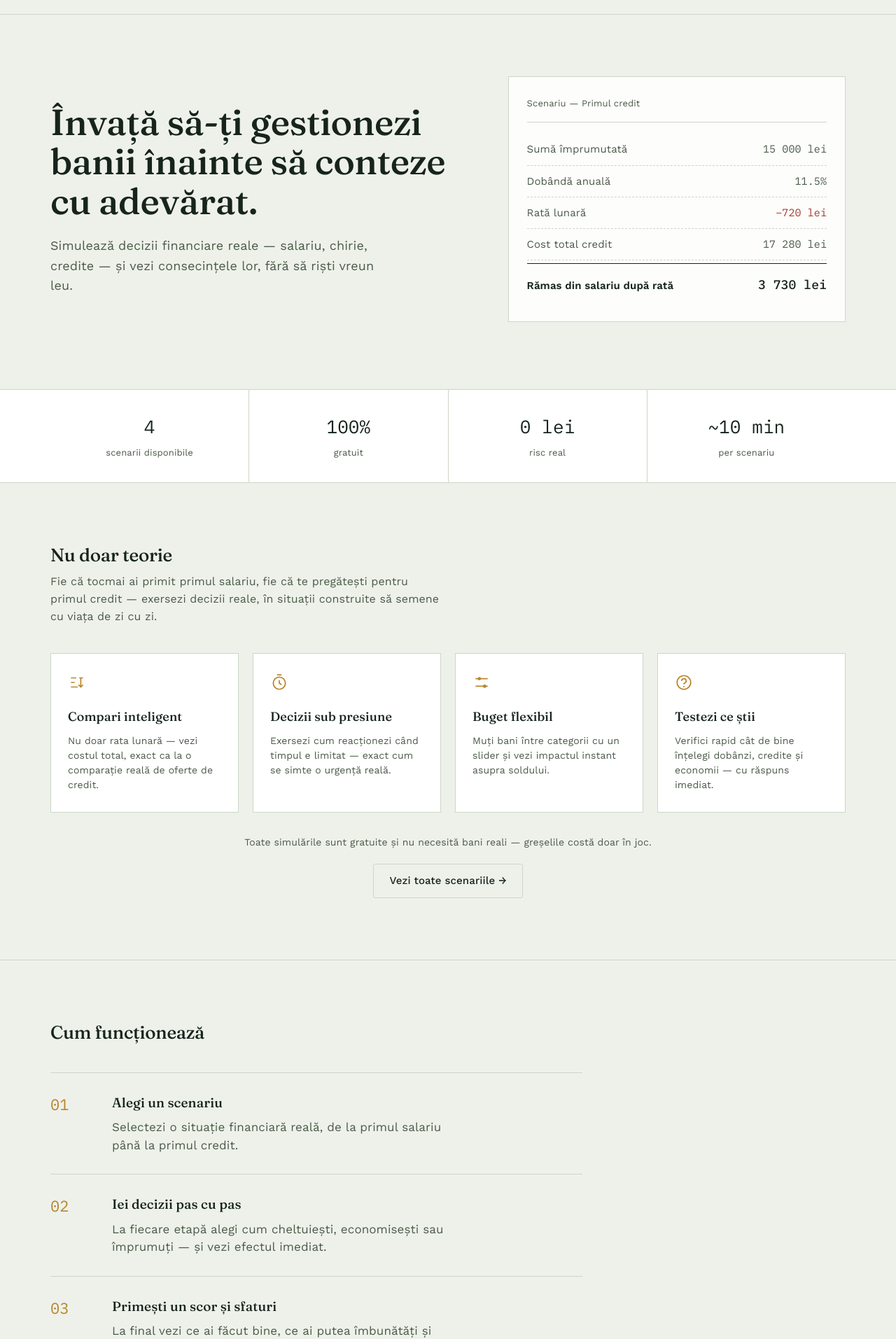
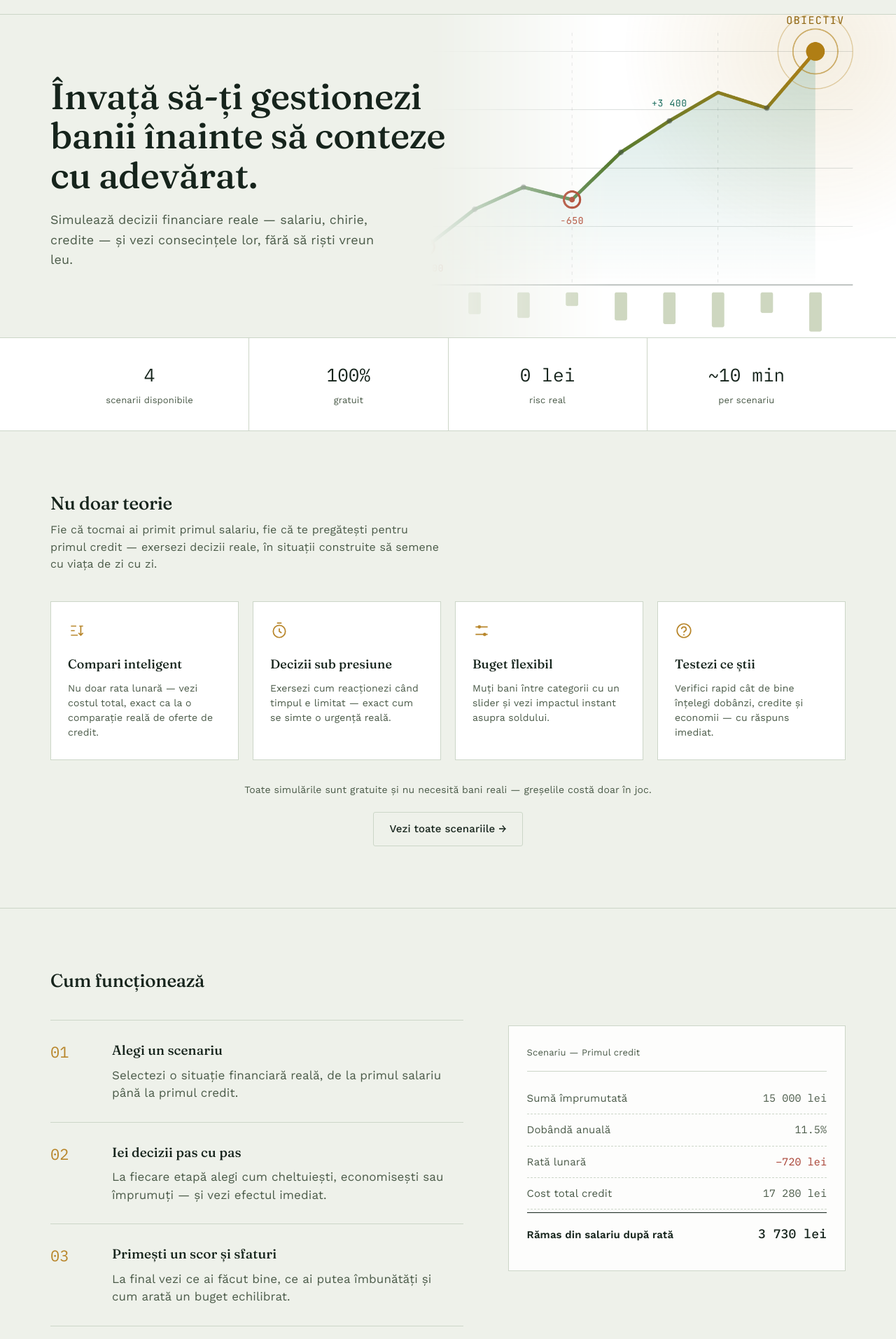
Before and after one commit to malairaudumitru/FinSim, a React (Vite) app in the folder frontend/: page / in a window 1280 px wide. Shown: the part 73-1986 px from the top of the page at 70% size. Built offline with nearby package versions, Linux system fonts and the light colour scheme.

Commit message:
feat: move ledger card to how-it-works section, add theme-aware hero background images with crossfade

```diff
--- a/frontend/src/components/HomePage/HomePage.css
+++ b/frontend/src/components/HomePage/HomePage.css
@@ -5,21 +5,34 @@
     overflow: hidden;
 }
 
-.hero::before {
+.hero::before,
+.hero::after {
     content: '';
     position: absolute;
     inset: 0;
-    background-image: url('/hero-grafic.png');
     background-size: cover;
     background-position: center;
-    opacity: 0;
     transition: opacity 0.6s ease;
     pointer-events: none;
     mask-image: linear-gradient(to right, transparent 0%, transparent 48%, black 68%, black 100%);
     -webkit-mask-image: linear-gradient(to right, transparent 0%, transparent 48%, black 68%, black 100%);
 }
 
+.hero::before {
+    background-image: url('/hero-grafic-light.png');
+    opacity: 1;
+}
+
+.hero::after {
+    background-image: url('/hero-grafic.png');
+    opacity: 0;
+}
+
 [data-theme='dark'] .hero::before {
+    opacity: 0;
+}
+
+[data-theme='dark'] .hero::after {
     opacity: 1;
 }
 
@@ -175,6 +188,24 @@
 .reviews {
     padding: 88px 0;
     border-bottom: 1px solid var(--rule);
+}
+
+.how-it-works-inner {
+    display: grid;
+    grid-template-columns: 1.1fr 0.9fr;
+    gap: 64px;
+    align-items: center;
+}
+
+@media (max-width: 900px) {
+    .how-it-works-inner {
+        grid-template-columns: 1fr;
+        gap: 48px;
+    }
+}
+
+.how-it-works-text .section-heading {
+    margin-bottom: 40px;
 }
 
 .section-heading {
--- a/frontend/src/components/HomePage/HomePage.tsx
+++ b/frontend/src/components/HomePage/HomePage.tsx
@@ -281,8 +281,6 @@ function HomePage() {
                             consecințele lor, fără să riști vreun leu.
                         </p>
                     </div>
-
-                    <HeroLedgerCard />
                 </div>
             </section>
 
@@ -329,7 +327,8 @@ function HomePage() {
             </section>
 
             <section id="how-it-works" className="how-it-works">
-                <div className="container">
+                <div className="container how-it-works-inner">
+                    <div className="how-it-works-text">
                         <div className="section-heading">
                             <h2>Cum funcționează</h2>
                         </div>
@@ -344,6 +343,9 @@ function HomePage() {
                                 </div>
                             ))}
                         </div>
+                    </div>
+
+                    <HeroLedgerCard />
                 </div>
             </section>
 
```
Also changed, not shown: frontend/public/hero-grafic-light.png (added). Lines whose indentation alone changed are shown as unchanged.
